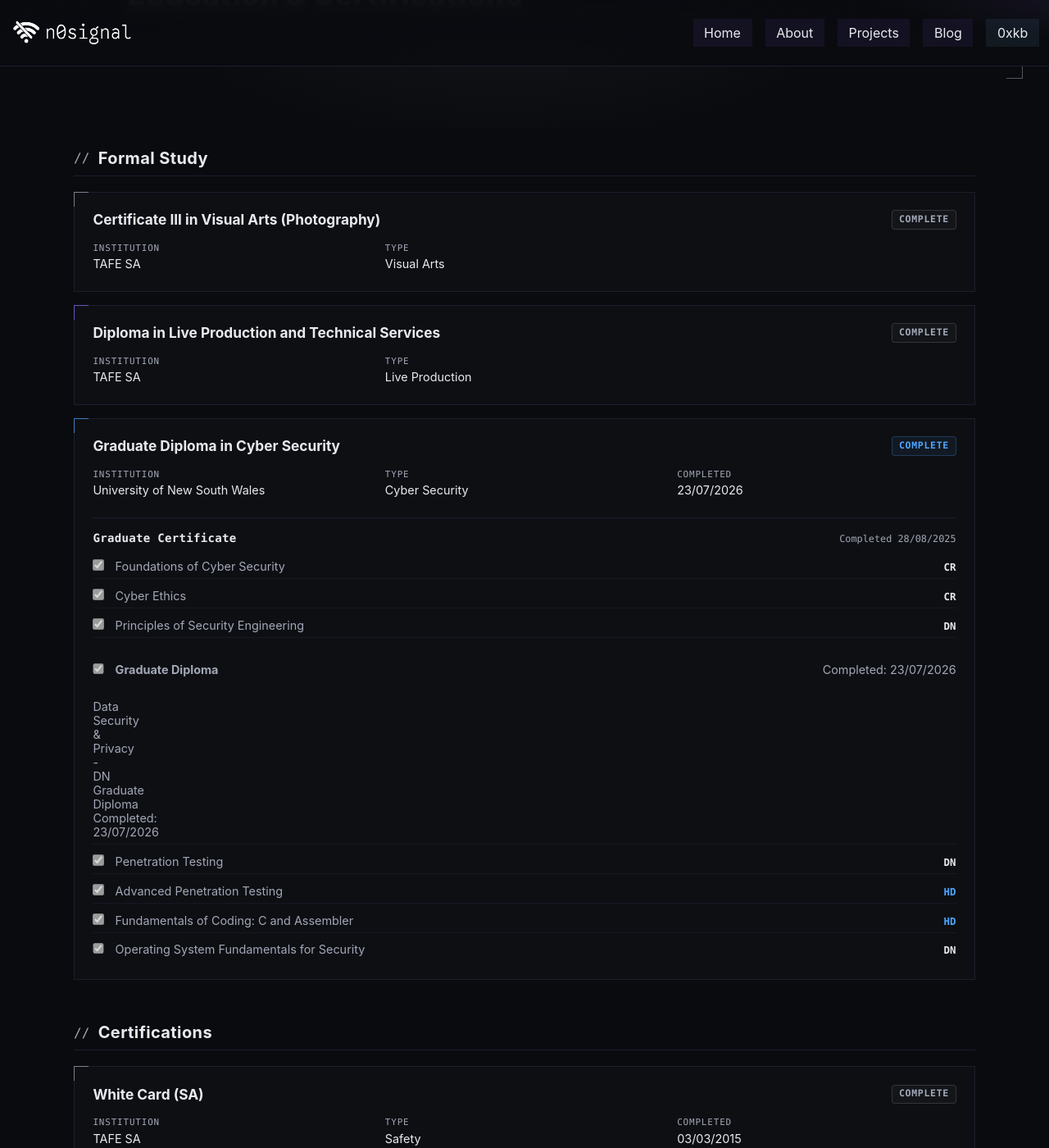
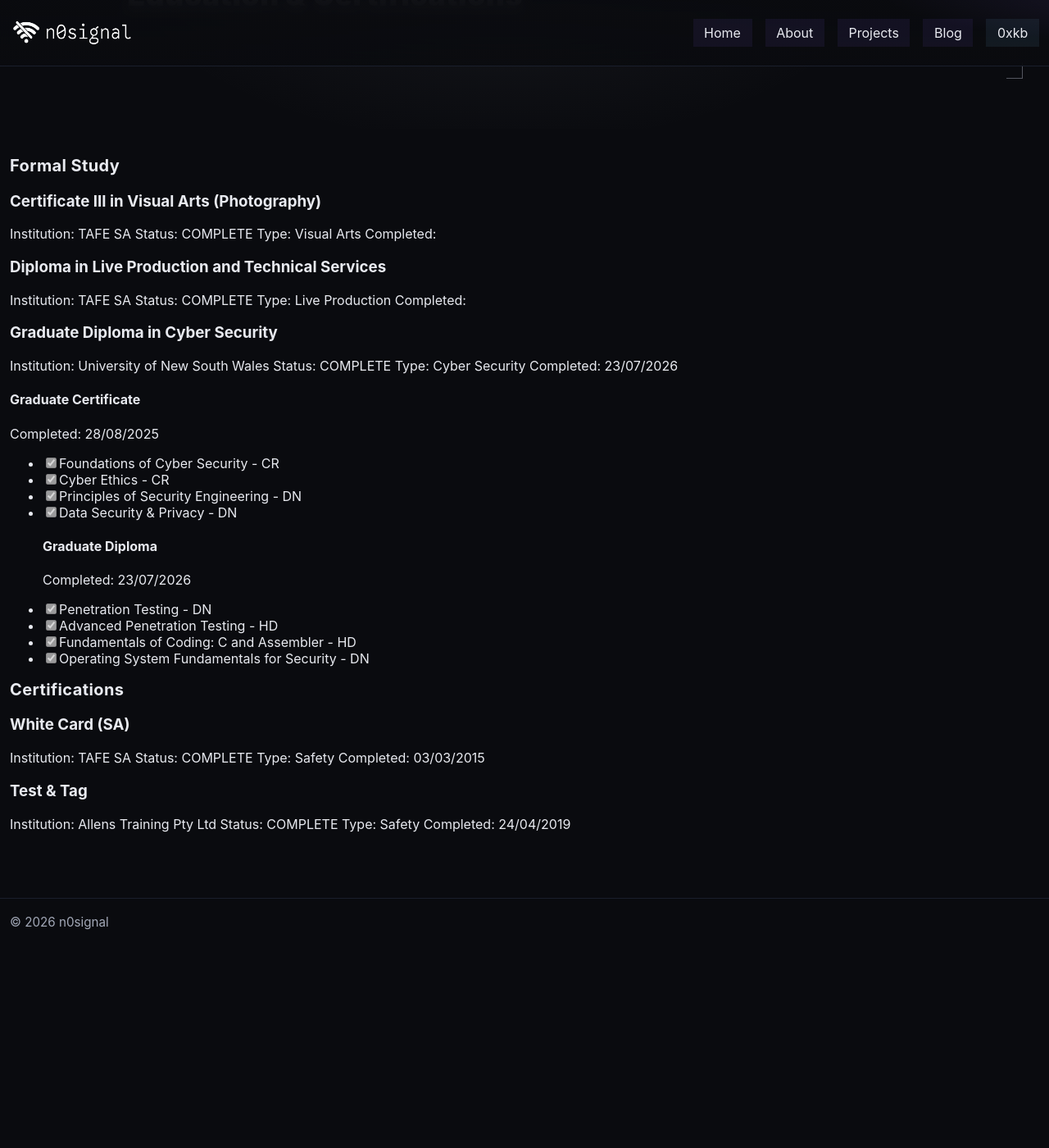
Before and after one commit to Kaninte/n0signal.dev, a Jekyll site: the page built from _about/education-certifications.md, in a window 1280 px wide and 1400 px high, scrolled down 271 px. Shown: the whole window at 82% size. Built offline with Jekyll 4.4.1, drawn with Linux system fonts in a browser that asks for light colours; after the commit the page ends 1437 px from its top, so only the background shows below that; some of the changed text lies outside the part shown.

Commit message:
vault backup: 2026-08-16 00:52:54

```diff
--- a/_about/education-certifications.md
+++ b/_about/education-certifications.md
@@ -4,7 +4,6 @@ page_class: education-certifications
 script: education-certifications
 lead:
 ---
-<div id="about-record-source" class="about-record-source" markdown="1">
 ## Formal Study
 ### Certificate III in Visual Arts (Photography)
 Institution: TAFE SA
@@ -45,6 +44,3 @@ Institution: Allens Training Pty Ltd
 Status: COMPLETE
 Type: Safety
 Completed: 24/04/2019
-
-
-</div>
```
